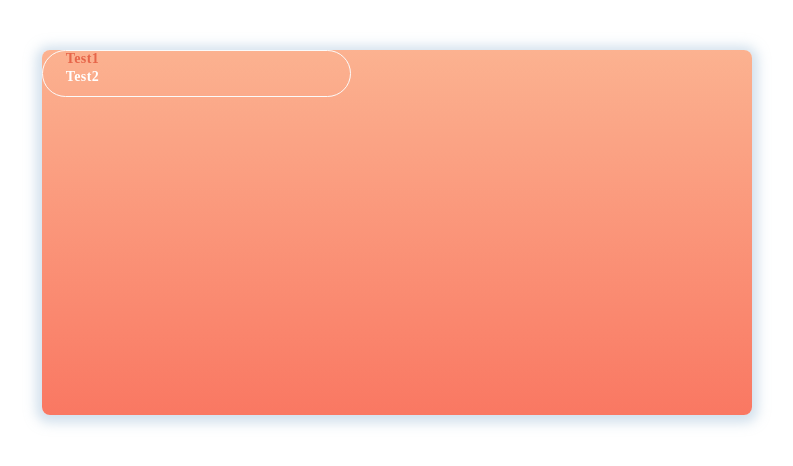
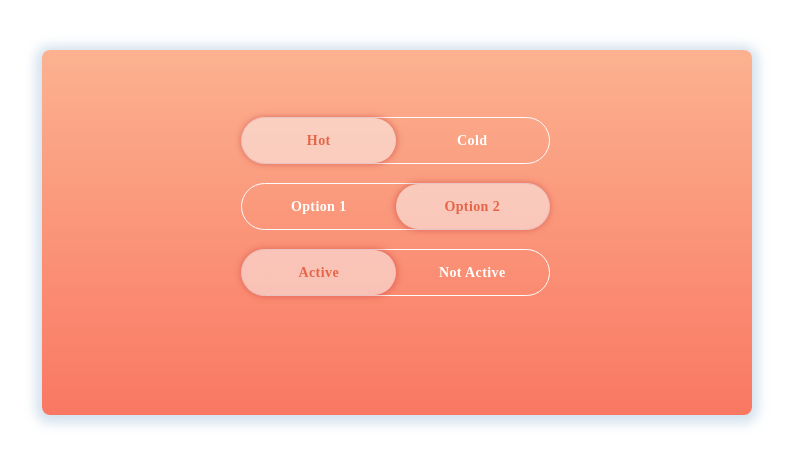
Before and after one commit to Halimazeez/Seneca, a React (Create React App) app: page / in a window 1280 px wide. Shown: the top 466 px of the page, without its empty margins (243-1036 px from the left). Built offline with nearby package versions, Linux system fonts and the light colour scheme.

Commit message:
Toggle components styled and coded for style swapping on click

```diff
--- a/src/App.js
+++ b/src/App.js
@@ -1,17 +1,68 @@
 import React, { Component } from 'react';
 import './App.css';
-
 import PropTypes from 'prop-types';
 
+import Toggle from './Toggle';
+
 class App extends Component {
+  static propTypes = {
+    options: PropTypes.array,
+    disabled: PropTypes.bool,
+    correct: PropTypes.bool
+  };
+
+  //Array for each toggle component value as key
+  static defaultProps = {
+    disabled: false,
+    options: [0, 0, 0],
+    correct: false
+  };
+  state = {
+    options: [0, 1, 0]
+  };
+
+  disable = () => {
+    this.setState({ disabled: true });
+  };
+
+  enable = () => {
+    this.setState({ disabled: false });
+  };
+
+  change = (arrayIndex, row) => {
+    const { options } = this.state;
+
+    //get next value (aka nextProps)
+    let newnum = (arrayIndex = 1 - arrayIndex);
+
+    //set options[index ] to oppposite value for toggle swap
+    options[row] = newnum;
+    console.log(arrayIndex);
+
+    //cause a re-render of components and updating new state
+    this.setState(
+      {
+        options
+      },
+      () => {
+        this.check();
+      }
+    );
+  };
+
   render() {
     return (
       <div className="container">
         <div className="wrapper">
-          <div className="rectangle">
-            <div className="option option-active">Test1</div>
-            <div className="option option-notactive">Test2</div>
-          </div>
+          {this.state.options.map((num, index) => (
+            <div className="row" key={index}>
+              <Toggle
+                arrayIndex={num}
+                row={index}
+                changeIndex={this.change.bind(this)}
+              />
+            </div>
+          ))}
         </div>
       </div>
     );
--- /dev/null
+++ b/src/Toggle.js
@@ -0,0 +1,42 @@
+import React, { Component } from 'react';
+import PropTypes from 'prop-types';
+import { data } from './data';
+
+class Toggle extends Component {
+  sendchange = () => {
+    //call parent function, sending index and row of interacted component
+    this.props.changeIndex(this.props.arrayIndex, this.props.row);
+  };
+
+  render() {
+    const { row, arrayIndex } = this.props;
+    console.log(arrayIndex);
+
+    return (
+      <div className="rectangle">
+        <div
+          onClick={this.sendchange}
+          className={
+            arrayIndex === 0
+              ? 'option option-active'
+              : 'option option-notactive'
+          }
+        >
+          {data.text[row][1]}
+        </div>
+        <div
+          onClick={this.sendchange}
+          className={
+            arrayIndex === 1
+              ? 'option option-active'
+              : 'option option-notactive'
+          }
+        >
+          {data.text[row][2]}
+        </div>
+      </div>
+    );
+  }
+}
+
+export default Toggle;
--- /dev/null
+++ b/src/data.js
@@ -0,0 +1,7 @@
+export const data = {
+  text: [
+    { 1: 'Hot', 2: 'Cold' },
+    { 1: 'Option 1', 2: 'Option 2' },
+    { 1: 'Active', 2: 'Not Active' }
+  ]
+};
--- a/src/index.css
+++ b/src/index.css
@@ -9,6 +9,7 @@ body {
   height: 45px;
   border-radius: 100px;
   border: solid 1px rgb(251, 251, 251);
+  display: flex;
 }
 
 .option-notactive {
@@ -17,11 +18,18 @@ body {
 
 .option-active {
   color: rgb(230, 101, 73);
+  width: 163px;
+  height: 45px;
+  border-radius: 100px;
+  background-color: rgba(249, 249, 249, 0.5);
+  box-shadow: 0 0 6px 1px rgba(195, 51, 51, 0.5);
 }
 
 .option {
-  width: 79px;
-  height: 18px;
+  display: flex;
+  justify-content: center;
+  align-items: center;
+  width: 100%;
   font-family: Muli;
   font-size: 14px;
   font-weight: bold;
@@ -29,7 +37,6 @@ body {
   font-stretch: normal;
   line-height: normal;
   letter-spacing: 0.4px;
-  text-align: center;
 }
 
 .container {
@@ -43,4 +50,15 @@ body {
   );
   box-shadow: 0 2px 12px 6px rgba(167, 196, 220, 0.5);
   margin: 50px auto;
+  user-select: none;
 }
+
+.wrapper {
+  display: flex;
+  flex-direction: column;
+  padding: 67px 199px;
+}
+
+.row {
+  padding-bottom: 19px;
+}
```
Also changed, not shown: src/logo.svg (deleted).
